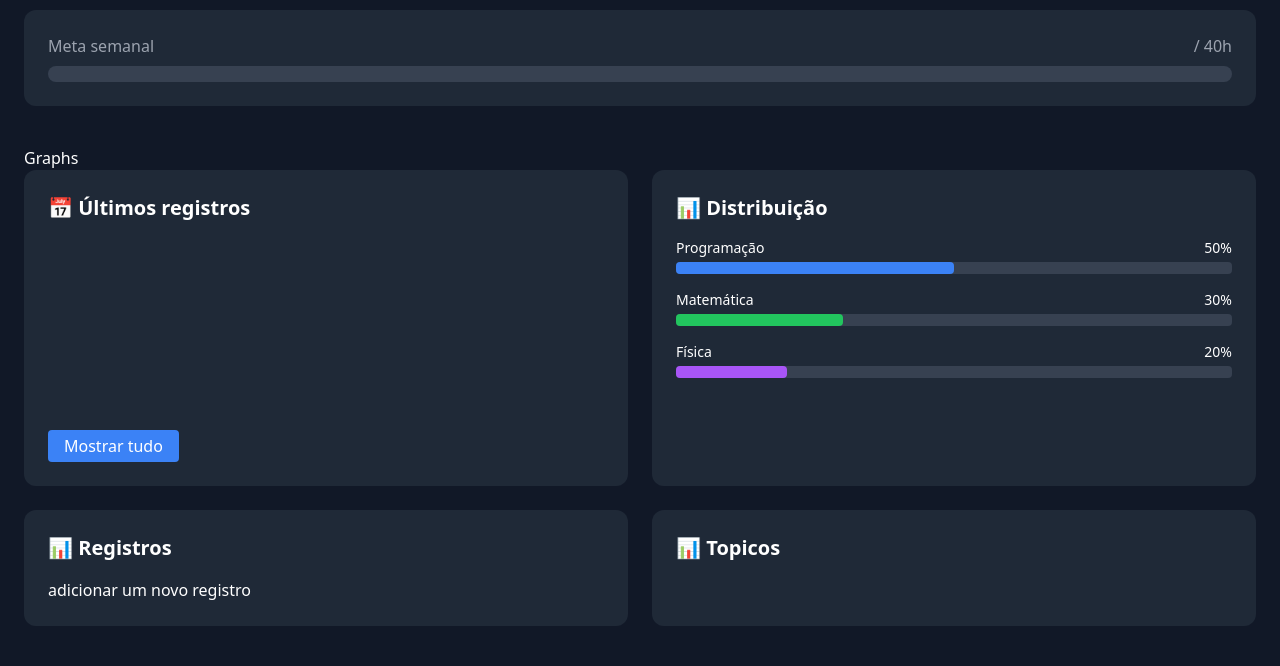
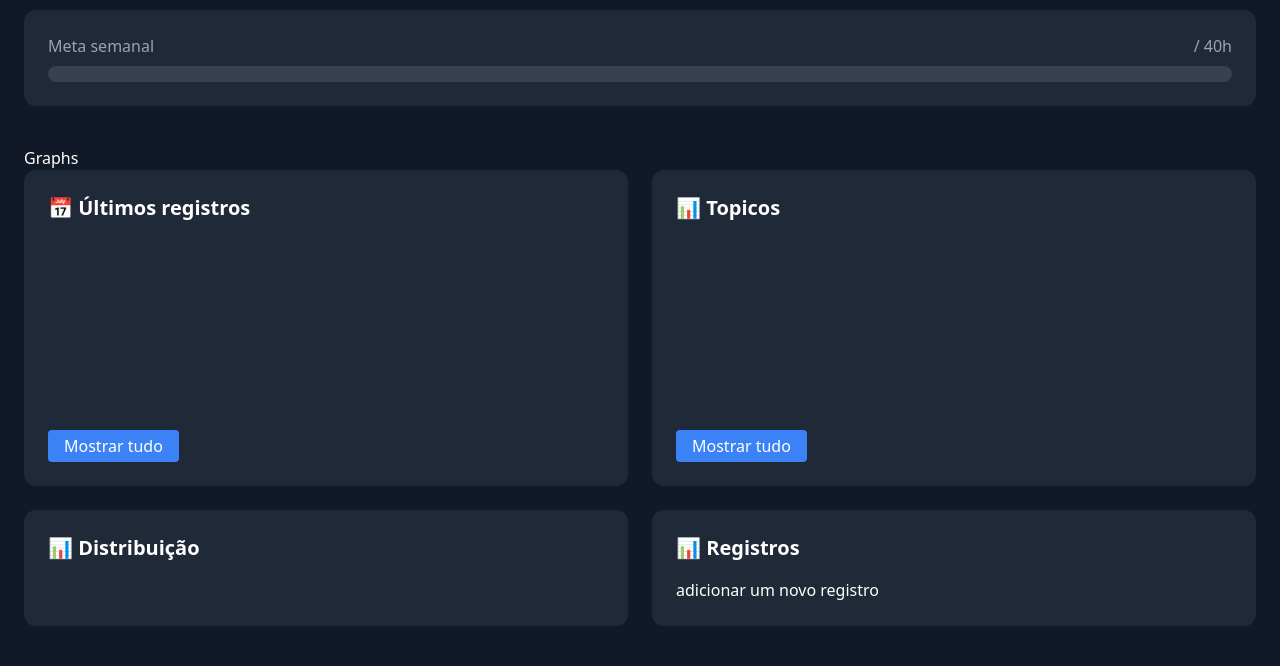
Before and after one commit to fjoao9744/study-hours-monitor, a Django app: page /dashboard/ in a window 1280 px wide. Shown: the part 350-1016 px from the top of the page. Run offline with Django 5.2, Linux system fonts and the light colour scheme; a user stored in the database is signed in; tables that the repository leaves empty hold one stand-in row (values such as "Sample post"); some libraries are stand-ins or nearby versions.

Commit message:
front topics

```diff
--- a/dashboard_API/models.py
+++ b/dashboard_API/models.py
@@ -16,6 +16,9 @@ class Topic(models.Model):
     created_at = models.DateTimeField(auto_now_add=True)
     updated_at = models.DateTimeField(auto_now=True)
 
+    class Meta:
+        unique_together = ['student', 'name']
+
     def __str__(self):
         return self.name
 
--- a/dashboard_API/views.py
+++ b/dashboard_API/views.py
@@ -61,7 +61,6 @@ class DataRegister(APIView):
 
         return Response(serializer.data)
 
-
 class DataRegisterPersonal(APIView):
     def get(self, request, pk=None):
         order = request.GET.get('desc')
@@ -110,13 +109,15 @@ class DataRegisterPersonal(APIView):
 
 class DataTopic(APIView):
     def get(self, request, pk=None):
+        rank = request.GET.get('rank')
+
         if pk:
             user_id = pk
         else:
             user_id = request.user.id
 
-        student = Student.objects.get(user_id=user_id)
-        topics = Topic.objects.filter(student=student)
+        topics = Topic.objects.filter(student__user_id=user_id).order_by("-hours") \
+            if rank else Topic.objects.filter(student__user_id=user_id)
 
         serializer = TopicSerializer(topics, many=True)
 
--- a/templates/dashboard/dashboard.html
+++ b/templates/dashboard/dashboard.html
@@ -84,41 +84,26 @@
           <a href="{% url 'registers'%}" class="bg-blue-500 text-white px-4 py-1 rounded inline-block">Mostrar tudo</a>
       </div>
 
+      <!-- Topicos -->
+      <div class="bg-gray-800 p-6 rounded-xl">
+        <h3 class="text-xl font-semibold mb-4">📊 Topicos</h3>
+
+        <div class="space-y-4 h-48 overflow-hidden" id="topics__card">
+          <!--
+          <div class="flex justify-between border-b border-gray-700 pb-2">
+              <span>${topic.name}</span>
+              <span>${topic.hours}</span>
+            </div>
+            -->
+        </div>
+        <a href="{% url 'registers'%}" class="bg-blue-500 text-white px-4 py-1 rounded inline-block">Mostrar tudo</a>
+      </div>
+
       <!-- Distribuição -->
       <div class="bg-gray-800 p-6 rounded-xl">
         <h3 class="text-xl font-semibold mb-4">📊 Distribuição</h3>
 
-        <div class="space-y-4">
-
-          <div>
-            <div class="flex justify-between text-sm mb-1">
-              <span>Programação</span>
-              <span>50%</span>
-            </div>
-            <div class="w-full bg-gray-700 h-3 rounded">
-              <div class="bg-blue-500 h-3 rounded" style="width: 50%"></div>
-            </div>
-          </div>
-
-          <div>
-            <div class="flex justify-between text-sm mb-1">
-              <span>Matemática</span>
-              <span>30%</span>
-            </div>
-            <div class="w-full bg-gray-700 h-3 rounded">
-              <div class="bg-green-500 h-3 rounded" style="width: 30%"></div>
-            </div>
-          </div>
-
-          <div>
-            <div class="flex justify-between text-sm mb-1">
-              <span>Física</span>
-              <span>20%</span>
-            </div>
-            <div class="w-full bg-gray-700 h-3 rounded">
-              <div class="bg-purple-500 h-3 rounded" style="width: 20%"></div>
-            </div>
-          </div>
+        <div class="space-y-4" id="topics_percent__card">
 
         </div>
       </div>
@@ -137,27 +122,6 @@
             </div>
             <div class="w-full bg-gray-700 h-3 rounded">
               <div class="bg-blue-500 h-3 rounded" style="width: 50%"></div>
-            </div>
-          </div>
-
-          {% endfor %}
-        </div>
-      </div>
-
-      <!-- Topicos -->
-      <div class="bg-gray-800 p-6 rounded-xl">
-        <h3 class="text-xl font-semibold mb-4">📊 Topicos</h3>
-
-        <div class="space-y-4">
-          {% for topic in topics %}
-
-          <div>
-            <div class="flex justify-between text-sm mb-1">
-              <span>{{ topic.name }}</span>
-              <span>{{ topic.hours }}</span>
-            </div>
-            <div class="w-full bg-gray-700 h-3 rounded">
-              <div class="h-3 rounded" style="width: 50%; background-color: {{ topic.color }};"></div>
             </div>
           </div>
 
@@ -199,15 +163,15 @@
 
     loadHours();
 
-    card_last_registers = document.getElementById("lasted_registers__card")
+    card_last_registers = document.getElementById("lasted_registers__card");
 
-    async function loadRegisters(params) {
+    async function loadRegisters() {
       try {
         const res = await fetch(`${BASE_URL}/api/register/?desc`);
         const data_register = await res.json();
         console.log(data_register);
-        data_register.forEach(element => {
-          console.log(element)
+        data_register.forEach(register => {
+          console.log(register)
           const div = document.createElement("div");
           const span1 = document.createElement("span");
           const span2 = document.createElement("span");
@@ -215,8 +179,8 @@
           div.className = "flex justify-between border-b border-gray-700 pb-2";
           span2.className = "text-blue-400";
 
-          span1.textContent = element.topic_name;
-          span2.textContent = `${element.hours}h`;
+          span1.textContent = register.topic_name;
+          span2.textContent = `${register.hours}h`;
 
           div.appendChild(span1);
           div.appendChild(span2);
@@ -233,6 +197,53 @@
 
     loadRegisters();
 
+    topics_card = document.getElementById("topics__card");
+    topics_percent_card = document.getElementById("topics_percent__card");
+
+    async function loadTopics() {
+      try {
+        const res = await fetch(`${BASE_URL}/api/topic/?rank=true`);
+        const data_topics = await res.json();
+        console.log(data_topics);
+        total_hours = data_topics.reduce((acc, topic) => acc + topic.hours, 0);
+
+        data_topics.forEach(topic => {
+          const div = document.createElement("div");
+          const div_percent = document.createElement("div");
+          const percent = (topic.hours / total_hours) * 100;
+
+          div.innerHTML = `
+            <div class="flex justify-between border-b border-gray-700 pb-2">
+              <span>${topic.name}</span>
+              <span>${topic.hours}</span>
+            </div>
+          `;
+
+          div_percent.innerHTML = `
+            <div>
+            <div class="flex justify-between text-sm mb-1">
+              <span>${topic.name}</span>
+              <span>${percent.toFixed(1)}%</span>
+            </div>
+            <div class="w-full bg-gray-700 h-3 rounded">
+              <div class="h-3 rounded" style="width: ${percent}%; background-color: ${topic.color};"></div>
+            </div>
+          </div>
+          `;
+
+          topics_percent_card.appendChild(div_percent)
+          topics_card.appendChild(div);
+        })
+
+
+
+      } catch (err) {
+        console.error("Erro ao buscar dados:", err);
+      }
+    }
+
+    loadTopics()
+
 
   </script>
 
```
Also changed, not shown: dashboard_API/migrations/0005_alter_topic_unique_together.py (added).
